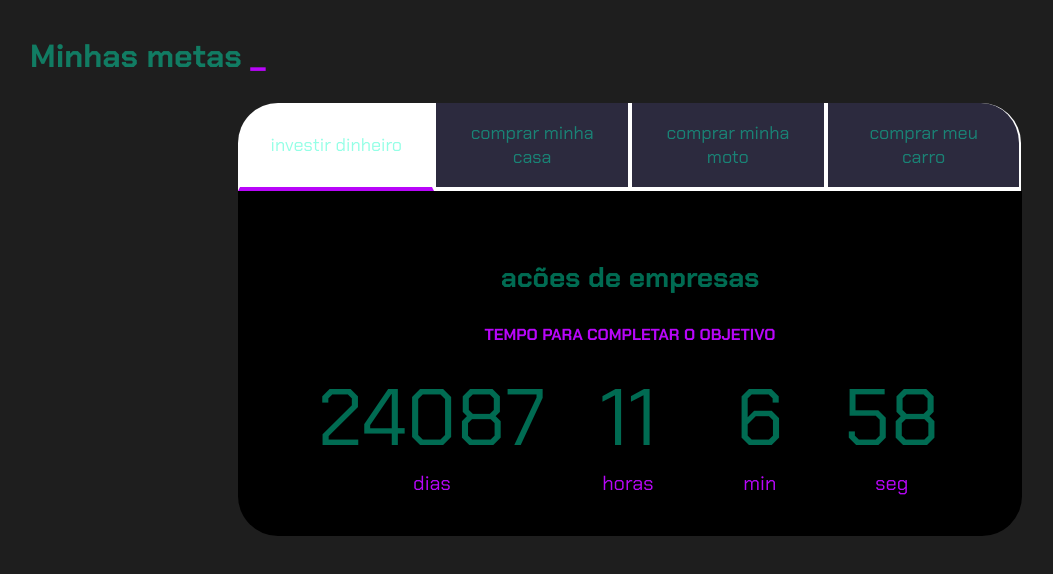
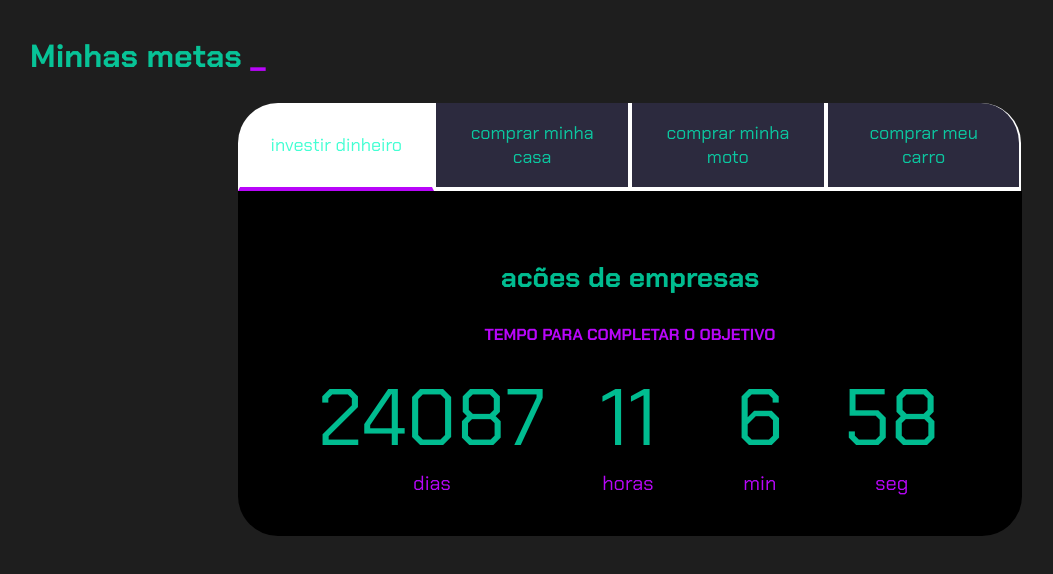
Before and after one commit to emanuel2024/Emanuel, a plain HTML site: page index.html in a window 1280 px wide. Shown: the whole page, without its empty margins (10-1063 px from the left). Drawn offline with Linux system fonts and the light colour scheme.

Commit message:
hyhyyhyh

```diff
--- a/style.css
+++ b/style.css
@@ -3,7 +3,7 @@
 :root {
     --cor-de-fundo: #1E1E1E;
     --verde: #b806f9;
-    --branco: #00ffc36b;
+    --branco: #00ffc3bc;
     --botao-ativo: #FFFFFF;
     --botao-inativo: rgba(58, 55, 94, 0.5);
     --texto-fundo: rgb(0, 0, 0);
```
